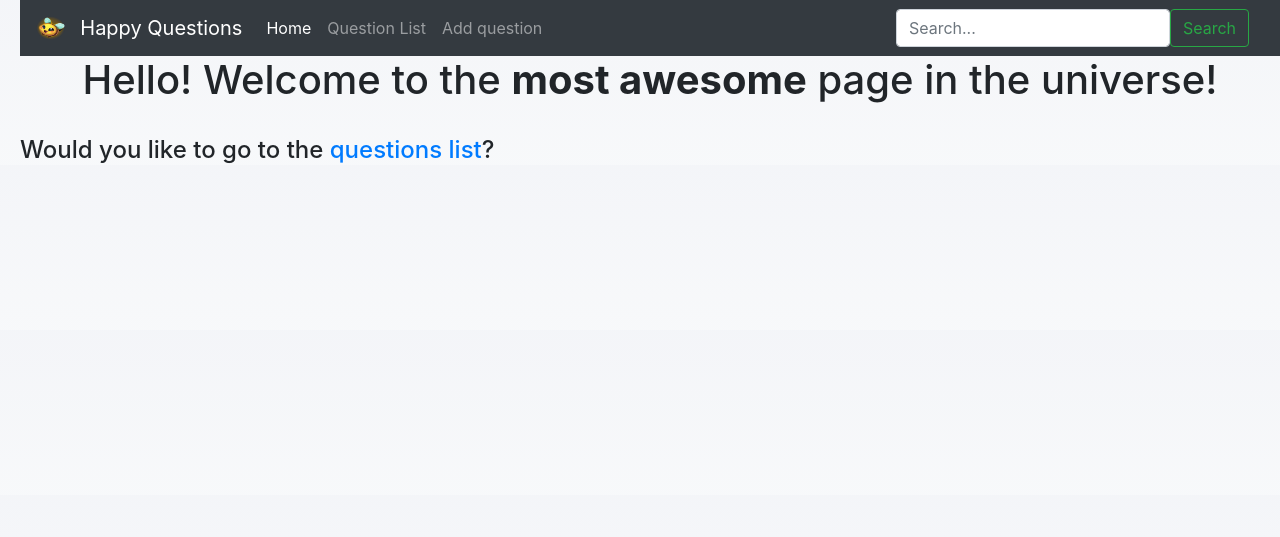
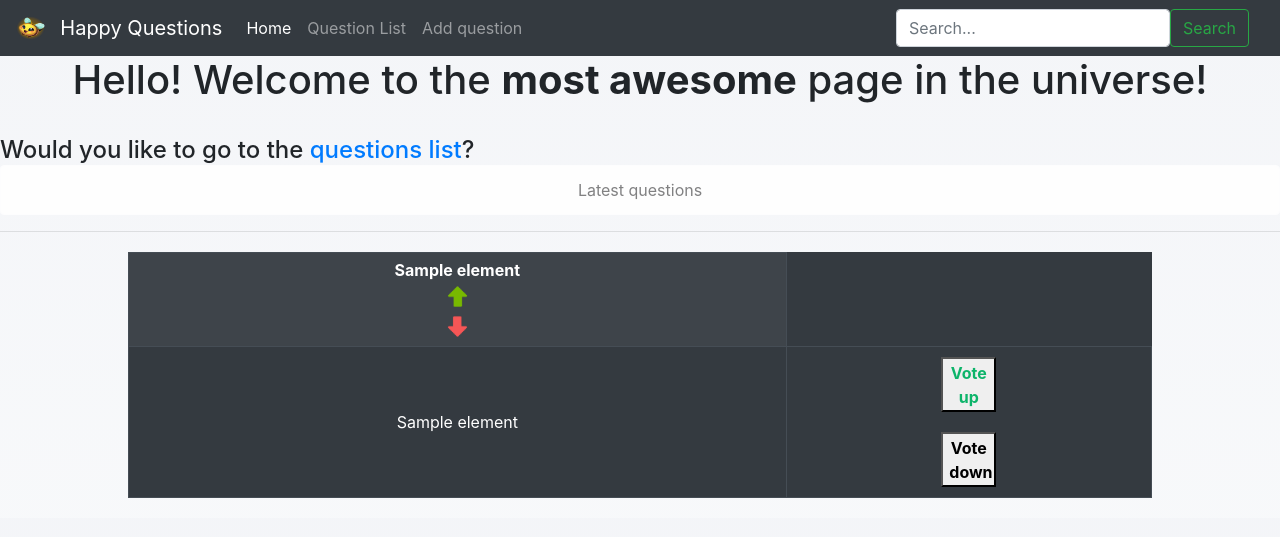
Before and after one commit to damianTrybuszek/Ask-Mate, a Flask app: template templates/index.html in a window 1280 px wide. Shown: the top 537 px of the page. Run offline with Flask 2, Linux system fonts and the light colour scheme; the template is opened without the code that fills it: most values are stand-ins (such as "Sample title", 1, 10 or a date in 2020); some libraries are stand-ins or nearby versions.

Commit message:
Added display latest questions on main page

```diff
--- a/server.py
+++ b/server.py
@@ -9,7 +9,9 @@ app.config['UPLOAD_FOLDER'] = data_handling.UPLOAD_FOLDER
 
 @app.route("/")
 def hello():
-    return render_template('index.html')
+    headers = data_handling.get_headers_questions()
+    latest_questions = data_handling.get_latest_questions()
+    return render_template('index.html', latest_questions=latest_questions, headers=headers)
 
 
 @app.route("/list", methods=["POST", "GET"])
--- a/static/styles.css
+++ b/static/styles.css
@@ -1,6 +1,6 @@
-body {
-    padding-left: 20px;
-}
+/*body {*/
+/*    padding-left: 20px;*/
+/*}*/
 
 .table__general{
     border-spacing: 0;
@@ -8,7 +8,7 @@ body {
     margin: 20px;
     width: 80%;
     margin-left: auto;
-  margin-right: auto;
+    margin-right: auto;
 }
 
 .table__position{
--- a/templates/display.html
+++ b/templates/display.html
@@ -23,7 +23,7 @@
 
 {#            Question Comments#}
             <div class="table__position">
-            <table class="table table-dark table-striped table-hover table-sm table-bordered border-light">
+            <table class="table table-light table-striped table-hover table-sm table-bordered border-light">
                 <tr>
                     <th colspan="100%" class="lead text-center">Question comments</th>
                 </tr>
--- a/templates/index.html
+++ b/templates/index.html
@@ -16,4 +16,68 @@
 <div>
 <h4 class="header">Would you like to go to the <a href="/list">questions list</a>?</h4>
 </div>
+
+
+<div class="alert alert-light text-center" role="alert">
+  Latest questions
+</div>
+
+
+<hr>
+<div class="table__general">
+<table class="table table-dark table-striped table-hover table-sm table-bordered border-light ">
+
+    <tr class="text-center align-middle" >
+        {% for element in headers %}
+
+            {%  if element == "question_tag" %}
+                <th class="table__cell" colspan="2">
+                    {{ element }}
+
+                    <form action="/list?order_by={{ element }}&order_direction=asc" method="POST">
+                    <button class="asc__button" type="submit" name="asc"><img class="arrows_up_down" src="/static/graphics/up_arrow.jpg"></button>
+                    </form>
+
+                    <form action="/list?order_by={{ element }}&order_direction=desc" method="POST">
+                    <button class="desc__button" type="submit" name="desc"><img class="arrows_up_down" src="/static/graphics/down_arrow.jpg"></button>
+                    </form>
+                </th>
+            {% else %}
+                <th class="text-center align-middle">
+                    {{ element }}
+
+                    <form action="/list?order_by={{ element }}&order_direction=asc" method="POST">
+                    <button class="asc__button" type="submit" name="asc"><img class="arrows_up_down" src="/static/graphics/up_arrow.jpg"></button>
+                    </form>
+
+                    <form action="/list?order_by={{ element }}&order_direction=desc" method="POST">
+                    <button class="desc__button" type="submit" name="desc"><img class="arrows_up_down" src="/static/graphics/down_arrow.jpg"></button>
+                    </form>
+                </th>
+            {% endif %}
+        {% endfor %}
+    </tr>
+
+        {% for element in latest_questions %}
+    <tr class="text-center">
+            {% for key in element %}
+                {% if key == "id" %}
+                    <td class="text-center align-middle" ><a href="/question/{{ element[key] }}">{{ element[key] }}</a></td>
+                {% elif key == "image" and element[key] %}
+                    <td class="text-center align-middle"><img src="/static/img/{{ element[key] }}" alt="Question Image" align="center" max-width="100%" width="300"/></td>
+                {% else %}
+                    <td class="text-center align-middle">{{ element[key] }}</td>
+                {% endif %}
+            {% endfor %}
+        <form action="/question/{{ element['id'] }}/vote_up" method="POST">
+            <td class="text-center align-middle"><button class="voteup__button" onclick="alert('Thank you! You have up-voted the question!')" type="submit" name="vote_up">Vote up</button>
+        </form>
+        <form action="/question/{{ element['id'] }}/vote_down" method="POST">
+            <button class="votedown__button" onclick="alert('Thank you! You have down-voted the question!')" type="submit" name="vote_down">Vote down</button></td>
+        </form>
+    </tr>
+        {% endfor %}
+</table>
+
+
 {% endblock %}
```
Also changed, not shown: data_handling.py (+10 -0 lines).
